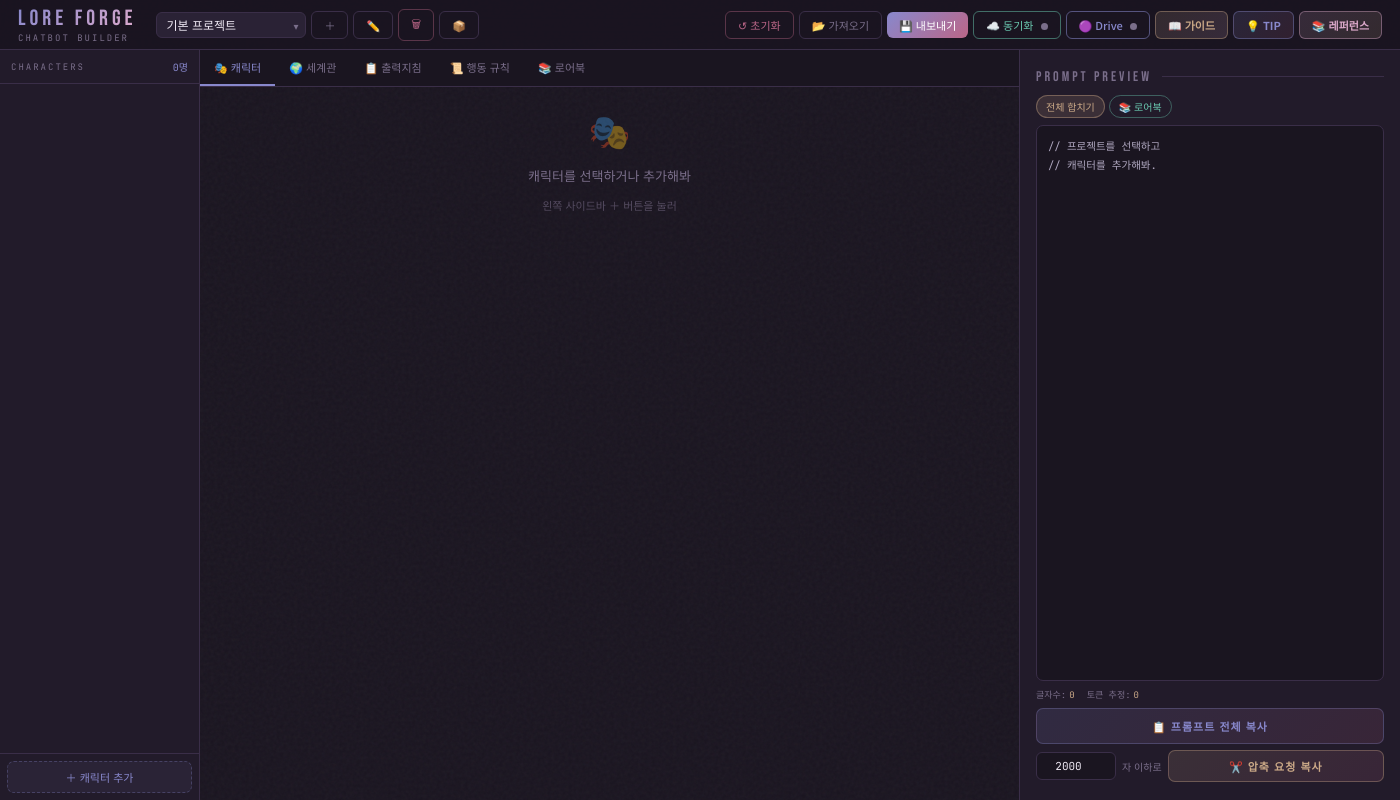
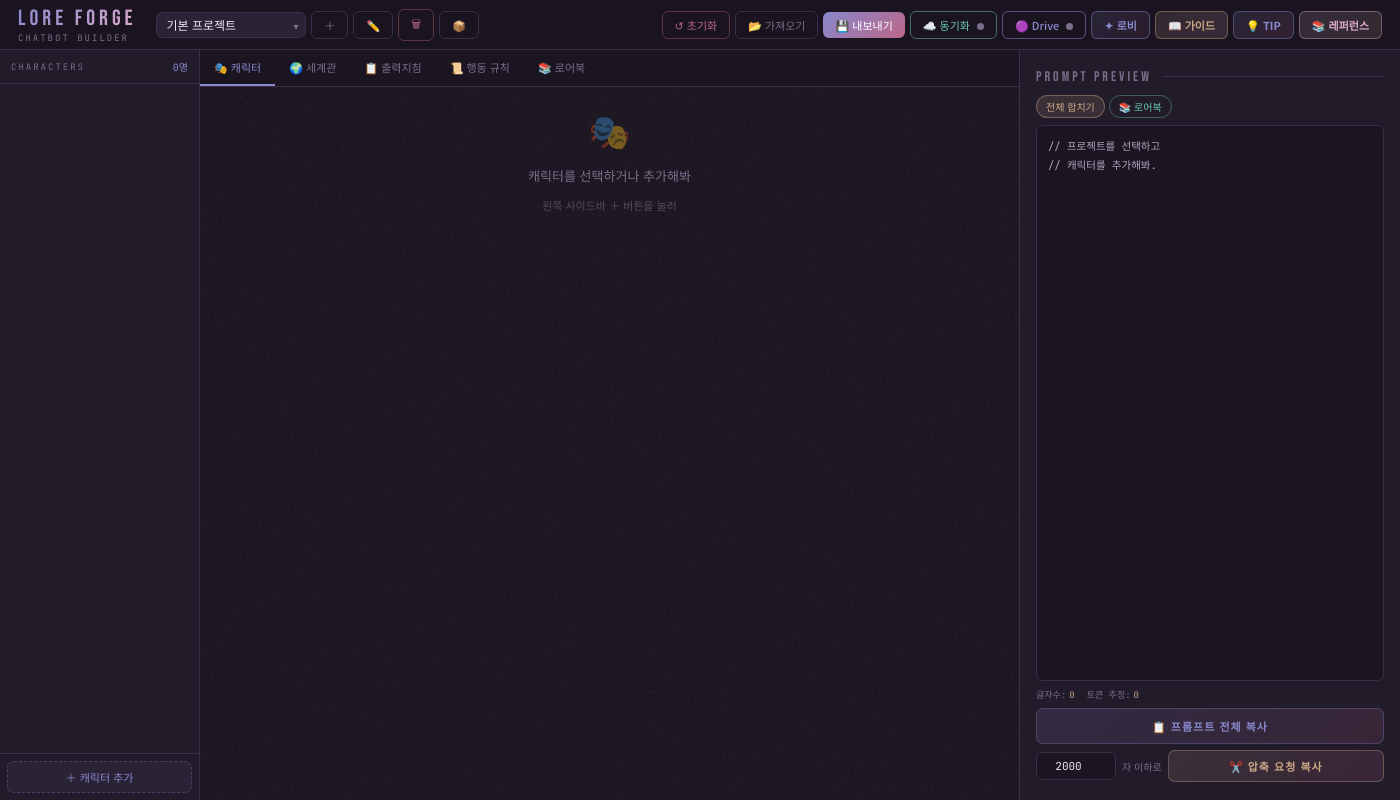
Before and after one commit to Yuki0117-S2/lore-forge, an Electron app: page index.html in a window 1400 px wide. Drawn offline with Linux system fonts and the light colour scheme.

Commit message:
Add files via upload

```diff
--- a/index.html
+++ b/index.html
@@ -270,6 +270,7 @@
     <button class="btn btn-primary" onclick="exportJSON()">💾 내보내기</button>
     <button class="btn btn-ghost btn-sync-mob-hide" onclick="openGistModal()" title="GitHub Gist로 클라우드 동기화" style="border-color:rgba(106,200,176,0.5);color:#6AC8B0;">☁️ 동기화 <span class="sync-indicator" id="sync-indicator"></span></button>
     <button class="btn btn-ghost btn-sync-mob-hide" onclick="openDriveModal()" title="Google Drive appDataFolder 슬롯 동기화" style="border-color:rgba(136,136,204,0.55);color:#8888CC;">🟣 Drive <span class="sync-indicator" id="drive-sync-indicator"></span></button>
+    <button class="btn btn-guide" onclick="openLobby()" title="로비로 돌아가기" style="background:linear-gradient(135deg,rgba(136,136,204,0.15),rgba(187,102,136,0.1));border-color:rgba(136,136,204,0.45);color:#8888CC;">✦ 로비</button>
     <button class="btn btn-guide" onclick="openGuide()" title="프롬프트 가이드 보기">📖 가이드</button>
     <button class="btn btn-guide" onclick="openTip()" title="마크다운 & UI 레퍼런스" style="background:linear-gradient(135deg,rgba(136,137,205,0.15),rgba(187,102,136,0.15));border-color:rgba(136,137,205,0.4);color:var(--accent);">💡 TIP</button>
     <button class="btn btn-guide" onclick="openReference()" title="캐릭터 성격 분류 레퍼런스" style="background:linear-gradient(135deg,rgba(221,170,204,0.15),rgba(204,170,136,0.15));border-color:rgba(221,170,204,0.4);color:var(--accent3);">📚 레퍼런스</button>
@@ -2904,6 +2905,10 @@ function showToast(msg){
   document.body.appendChild(t);setTimeout(()=>t.remove(),2500);
 }
 
+// ===== 로비 =====
+function openLobby(){
+  location.href='lobby.html';
+}
 // ===== 가이드 =====
 function openGuide(){
   window.open('guide.html', '_blank');
```
